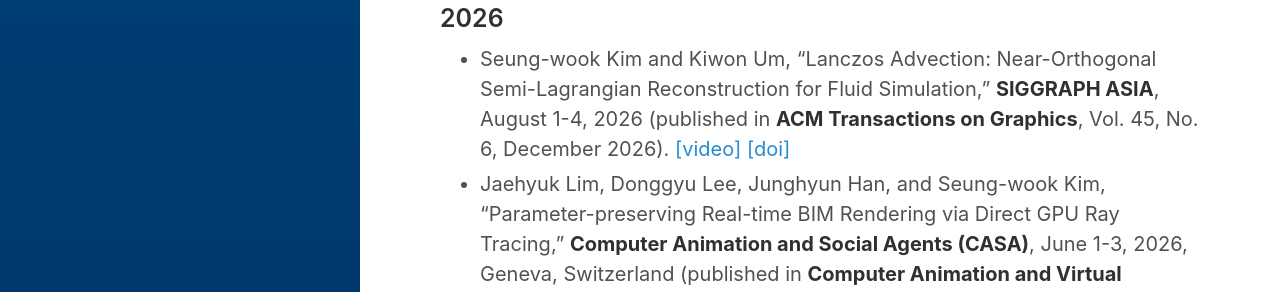
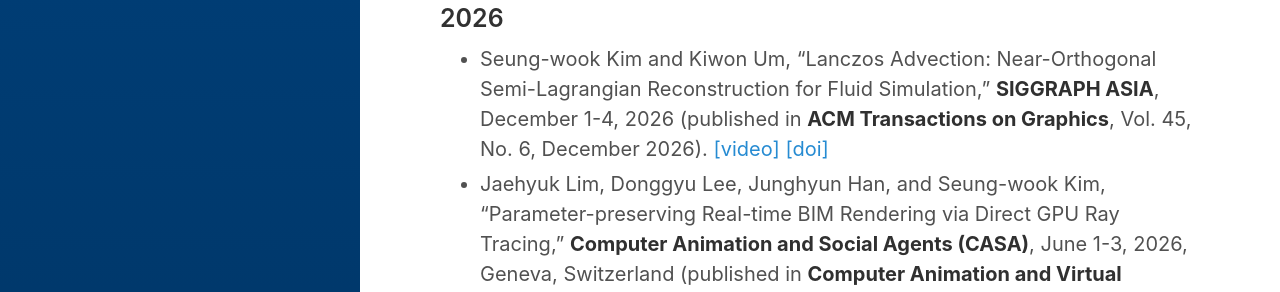
Before and after one commit to God-eunger/God-eunger.github.io, a Jekyll site: the page built from publications/index.md, in a window 1280 px wide. Shown: the part 209-501 px from the top of the page. Built offline with Jekyll 4.4.1, drawn with Linux system fonts in a browser that asks for light colours.

Commit message:
Update index.md

```diff
--- a/publications/index.md
+++ b/publications/index.md
@@ -4,7 +4,7 @@
 ---
 
 ### 2026
- * Seung-wook Kim and Kiwon Um, “Lanczos Advection: Near-Orthogonal Semi-Lagrangian Reconstruction for Fluid Simulation,” **SIGGRAPH ASIA**, August 1-4, 2026 (published in **ACM Transactions on Graphics**, Vol. 45, No. 6, December 2026). [[video]](https://youtu.be/_FFpkrXm-hg) [[doi]](https://doi.org/10.1145/3842541)
+ * Seung-wook Kim and Kiwon Um, “Lanczos Advection: Near-Orthogonal Semi-Lagrangian Reconstruction for Fluid Simulation,” **SIGGRAPH ASIA**, December 1-4, 2026 (published in **ACM Transactions on Graphics**, Vol. 45, No. 6, December 2026). [[video]](https://youtu.be/_FFpkrXm-hg) [[doi]](https://doi.org/10.1145/3842541)
  * Jaehyuk Lim, Donggyu Lee, Junghyun Han, and Seung-wook Kim, “Parameter-preserving Real-time BIM Rendering via Direct GPU Ray Tracing,” **Computer Animation and Social Agents (CASA)**, June 1-3, 2026, Geneva, Switzerland (published in **Computer Animation and Virtual Worlds**, Vol. 37, No. 3, June 2026, pp. e70159). [[doi]](https://doi.org/10.1002/cav.70159)
 
 ### 2025
```
